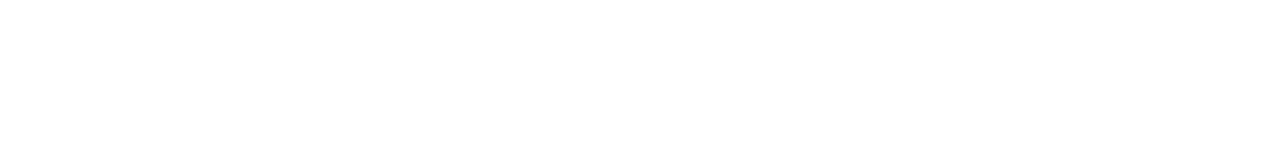
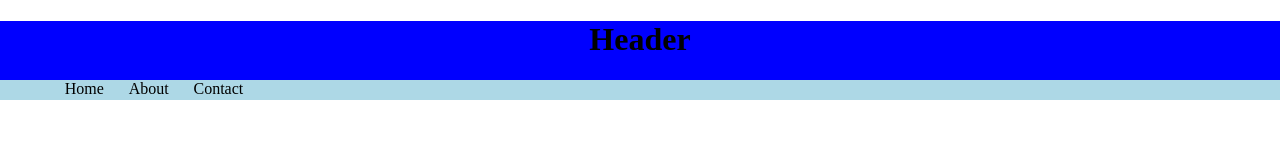
Before and after one commit to jepery/NewRep, a plain HTML site: page Exercise.html in a window 1280 px wide. Drawn offline with Linux system fonts and the light colour scheme.

Commit message:
add style on the HTML

```diff
--- a/Exercise.html
+++ b/Exercise.html
@@ -1,19 +1,33 @@
 <!DOCTYPE html>
 <html lang="en">
-<head>
-    <meta charset="UTF-8">
-    <meta http-equiv="X-UA-Compatible" content="IE=edge">
-    <meta name="viewport" content="width=device-width, initial-scale=1.0">
+  <head>
+    <meta charset="UTF-8" />
+    <meta http-equiv="X-UA-Compatible" content="IE=edge" />
+    <meta name="viewport" content="width=device-width, initial-scale=1.0" />
     <title>My Exercise</title>
-</head>
-<body>
+    <style>
+        .nav_link{
+            float: left;
+            margin-left: 2%;
+        }
+    </style>
+  </head>
+  <body style="padding: 0;margin: 0; text-align: center;">
     <!--*********Header Section*********-->
+    <header style="background-color:blue;padding:0;margin:0;">
+      <h1>Header</h1>
 
-    <!--*********Navigation Section*********-->
-
+      <!--*********Navigation Section*********-->
+      <nav style="background-color:lightblue;padding:0;margin:0;height:20%;">
+        <ul style="list-style-type: none; height: 20px;">
+            <li class="nav_link"><a href="#"></a>Home</li>
+            <li class="nav_link"><a href="#"></a>About</li>
+            <li class="nav_link"><a href="#"></a>Contact</li>
+        </ul>
+      </nav>
+    </header>
     <!--*********Main Section*********-->
 
     <!--*********Footer Section*********-->
-
-</body>
+  </body>
 </html>
```
